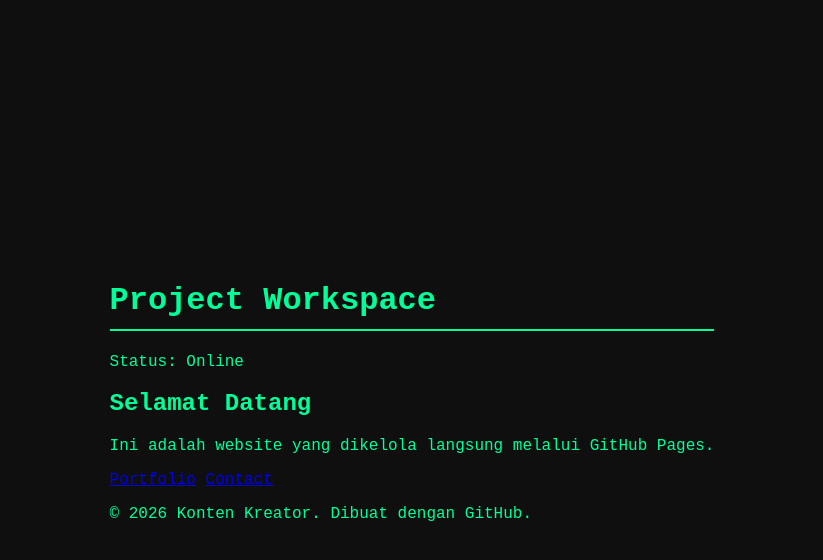
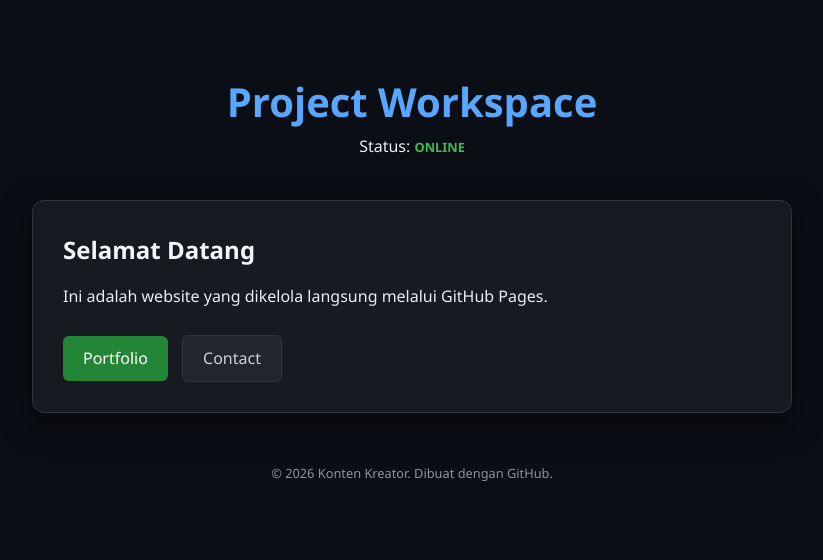
Before and after one commit to rafaelbeatmix/rafaelbeatmix.github.io, a plain HTML site: page index.html in a window 1280 px wide. Shown: the whole page, without its empty margins (228-1051 px from the left). Drawn offline with Linux system fonts and the light colour scheme.

Commit message:
style.css

```diff
--- a/style.css
+++ b/style.css
@@ -1,15 +1,85 @@
+/* Reset Dasar */
+* {
+    margin: 0;
+    padding: 0;
+    box-sizing: border-box;
+}
+
 body {
-    background-color: #0f0f0f;
-    color: #00ff99;
-    font-family: 'Courier New', Courier, monospace;
-    display: flex;
-    flex-direction: column;
-    align-items: center;
-    justify-content: center;
-    height: 100vh;
-    margin: 0;
+    background-color: #0b0e14; /* Warna gelap deep blue-black */
+    color: #e6edf3;
+    font-family: 'Segoe UI', Tahoma, Geneva, Verdana, sans-serif;
+    line-height: 1.6;
 }
-h1 {
-    border-bottom: 2px solid #00ff99;
-    padding-bottom: 10px;
+
+.container {
+    max-width: 800px;
+    margin: 50px auto;
+    padding: 20px;
 }
+
+header {
+    text-align: center;
+    margin-bottom: 40px;
+}
+
+header h1 {
+    font-size: 2.5rem;
+    color: #58a6ff;
+}
+
+.status-online {
+    color: #3fb950;
+    font-weight: bold;
+    text-transform: uppercase;
+    font-size: 0.8rem;
+}
+
+/* Card Section */
+.card {
+    background-color: #161b22;
+    border: 1px solid #30363d;
+    padding: 30px;
+    border-radius: 12px;
+    box-shadow: 0 10px 30px rgba(0,0,0,0.5);
+}
+
+.card h2 {
+    margin-bottom: 15px;
+    color: #f0f6fc;
+}
+
+/* Tombol */
+.button-group {
+    margin-top: 25px;
+}
+
+.btn-primary {
+    background-color: #238636;
+    color: white;
+    padding: 10px 20px;
+    text-decoration: none;
+    border-radius: 6px;
+    margin-right: 10px;
+    display: inline-block;
+}
+
+.btn-secondary {
+    background-color: #21262d;
+    color: #c9d1d9;
+    padding: 10px 20px;
+    text-decoration: none;
+    border-radius: 6px;
+    border: 1px solid #30363d;
+    display: inline-block;
+}
+
+.btn-primary:hover { background-color: #2ea043; }
+.btn-secondary:hover { background-color: #30363d; }
+
+footer {
+    text-align: center;
+    margin-top: 50px;
+    font-size: 0.8rem;
+    color: #8b949e;
+}
```
